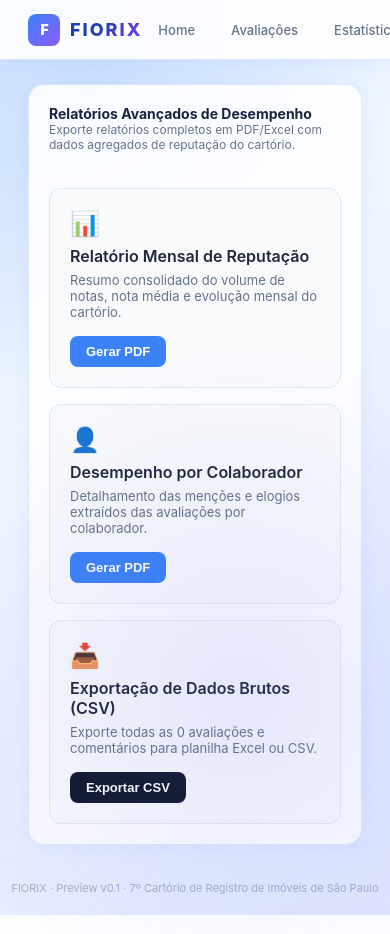
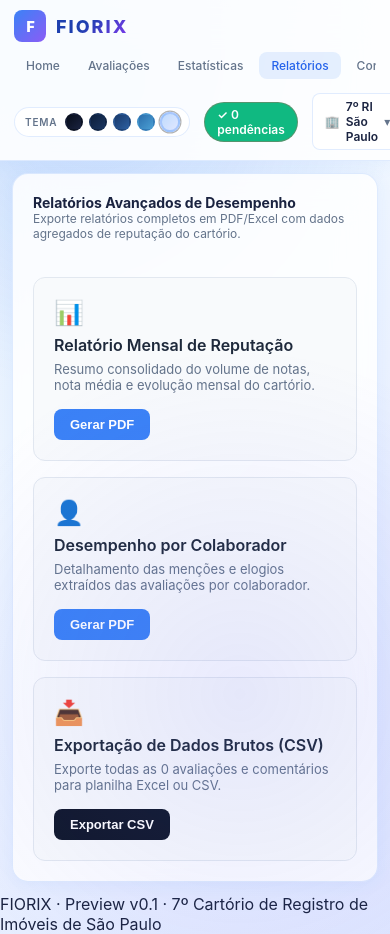
Before and after one commit to henriquecfg2024/fiorix_google_avaliacoes, a Next.js app: page /relatorios in a window 390 px wide. Built offline with nearby package versions, Linux system fonts and the light colour scheme; no server answers; the database is empty.

Commit message:
Fix mobile layout responsiveness

```diff
--- a/src/app/globals.css
+++ b/src/app/globals.css
@@ -425,16 +425,58 @@
     .kpi-card:nth-child(3){animation-delay:.15s}
     .kpi-card:nth-child(4){animation-delay:.20s}
 
-    .five  { color: var(--gold); }
-    .footer-strip { text-align:center; padding:12px 0 20px; font-size:11px; color:var(--muted); opacity:.5; }
+    /* ── RESPONSIVE MEDIA QUERIES FOR MOBILE & TABLETS ── */
+    @media (max-width: 1024px) {
+      .layout {
+        grid-template-columns: 1fr;
+        padding: 16px;
+      }
+      .kpi-row {
+        grid-template-columns: repeat(2, 1fr);
+      }
+    }
 
-    /* ── 3D CHART SECTION ── */
-    .chart-3d-wrap {
-      padding: 0 28px 28px;
-      max-width: 1600px;
-      margin: 0 auto;
+    @media (max-width: 640px) {
+      header {
+        padding: 10px 14px;
+        height: auto;
+        flex-direction: column;
+        gap: 10px;
+        align-items: stretch;
+      }
+      .header-right {
+        justify-content: space-between;
+        width: 100%;
+      }
+      nav {
+        overflow-x: auto;
+        white-space: nowrap;
+        padding-bottom: 4px;
+        justify-content: flex-start;
+        width: 100%;
+        -webkit-overflow-scrolling: touch;
+      }
+      nav a {
+        padding: 6px 12px;
+        font-size: 12px;
+      }
+      .kpi-row {
+        grid-template-columns: 1fr 1fr;
+        gap: 8px;
+      }
+      .kpi-value {
+        font-size: 22px;
+      }
+      .kpi-card {
+        padding: 12px;
+      }
+      .layout {
+        padding: 12px;
+        gap: 14px;
+      }
+      .chart-header {
+        flex-direction: column;
+        align-items: flex-start;
+        gap: 8px;
+      }
     }
-    .chart-3d-card {
-      padding: 24px;
-      border-radius: 20px;
-    }
```
